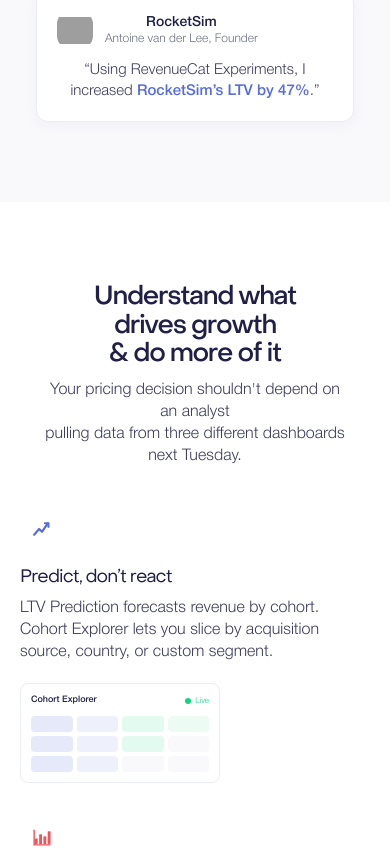
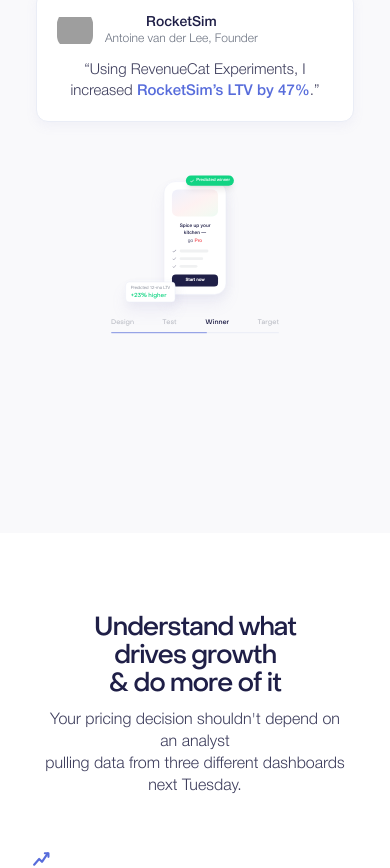
Before and after one commit to polina-reea/rc-for-product, a Next.js app: page /v1 in a window 390 px wide. Shown: the part 2918-3786 px from the top of the page. Built offline with nearby package versions, Linux system fonts and the light colour scheme; grey boxes are pictures that could not be loaded.

Commit message:
Fix mobile visuals: V1 scale-down instead of hide, V2 larger frame + scale
- V1: animations visible on mobile with scale-75/scale-60
- V2: mobile panels 300px with scale-80 for better fit

Co-Authored-By: Claude Opus 4.6 (1M context) <noreply@anthropic.com>

```diff
--- a/src/components/SectionExpand.tsx
+++ b/src/components/SectionExpand.tsx
@@ -71,8 +71,8 @@ export function SectionExpand() {
             </div>
           </div>
 
-          {/* Animated: Funnels → Web Billing — hidden on mobile */}
-          <div className="pointer-events-none relative w-[55%] max-lg:w-full flex items-center max-md:hidden">
+          {/* Animated: Funnels → Web Billing */}
+          <div className="pointer-events-none relative w-[55%] max-lg:w-full flex items-center max-md:scale-75 max-md:origin-top max-sm:scale-[0.6]">
             <ExpandSequence />
           </div>
         </div>
--- a/src/components/SectionIterate.tsx
+++ b/src/components/SectionIterate.tsx
@@ -83,8 +83,8 @@ export function SectionIterate() {
             </div>
           </div>
 
-          {/* Animated sequence — hidden on mobile */}
-          <div className="relative w-[55%] max-lg:w-full overflow-hidden flex items-center max-md:hidden">
+          {/* Animated sequence */}
+          <div className="relative w-[55%] max-lg:w-full overflow-hidden flex items-center max-md:scale-75 max-md:origin-top max-sm:scale-[0.6]">
             <div className="pointer-events-none w-full">
               <IterateSequence />
             </div>
--- a/src/components/v2/SectionExpandV2.tsx
+++ b/src/components/v2/SectionExpandV2.tsx
@@ -193,7 +193,7 @@ export function SectionExpandV2() {
                         </a>
                       </div>
                     </div>
-                    <div className="h-[280px] rounded-2xl bg-white/40 border border-border-light/50">
+                    <div className="h-[300px] rounded-2xl bg-white/40 border border-border-light/50 overflow-hidden scale-[0.8] origin-top">
                       <Panel />
                     </div>
                   </div>
--- a/src/components/v2/SectionIterateV2.tsx
+++ b/src/components/v2/SectionIterateV2.tsx
@@ -283,7 +283,7 @@ export function SectionIterateV2() {
                         </a>
                       </div>
                     </div>
-                    <div className="h-[200px] rounded-2xl bg-white/40 border border-border-light/50 overflow-hidden max-sm:h-[160px]">
+                    <div className="h-[300px] rounded-2xl bg-white/40 border border-border-light/50 overflow-hidden scale-[0.8] origin-top">
                       <Panel />
                     </div>
                   </div>
```
